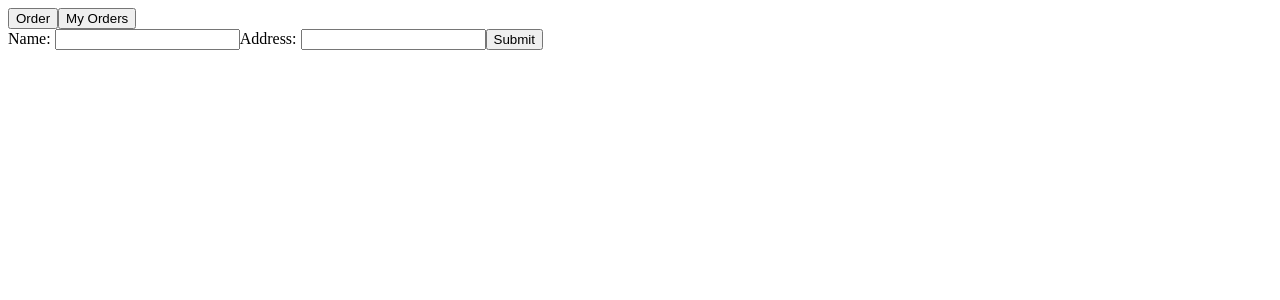
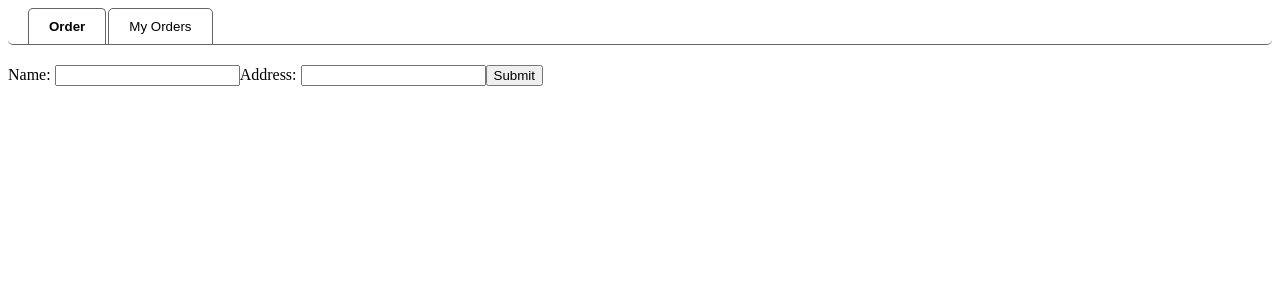
Before and after one commit to indian-coder-aarush/3D-Printing-Website, a React (Create React App) app in the folder frontend/: page / in a window 1280 px wide. Shown: the top 300 px of the page. Built offline with nearby package versions, Linux system fonts and the light colour scheme.

Commit message:
did some styling

```diff
--- a/frontend/src/App.css
+++ b/frontend/src/App.css
@@ -1,38 +1,26 @@
-.App {
-  text-align: center;
+.tab_buttons {
+    padding: 10px 20px;
+    margin-left: 0;
+    background-color: #ffffff;
+    cursor: pointer;
+    border: 1px solid #656565;
+    border-bottom: 1px solid #656565; /* normal border */
+    border-radius: 5px 5px 0 0; /* rounded top corners */
+    margin-right: 2px;
+    margin-bottom: -1.5px;
 }
 
-.App-logo {
-  height: 40vmin;
-  pointer-events: none;
+.tab_buttons:hover {
+    background-color: #b1b1b1;
 }
 
-@media (prefers-reduced-motion: no-preference) {
-  .App-logo {
-    animation: App-logo-spin infinite 20s linear;
-  }
+.tab_buttons.is_active {
+    border-bottom: none; /* hide bottom border of active tab */
+    font-weight: bold;
 }
 
-.App-header {
-  background-color: #282c34;
-  min-height: 100vh;
-  display: flex;
-  flex-direction: column;
-  align-items: center;
-  justify-content: center;
-  font-size: calc(10px + 2vmin);
-  color: white;
+.Button-Container {
+    border-bottom: 1px solid #656565;
+    padding-left: 20px; /* pull up to connect with active tab */
+    border-radius: 0 0 5px 5px;
 }
-
-.App-link {
-  color: #61dafb;
-}
-
-@keyframes App-logo-spin {
-  from {
-    transform: rotate(0deg);
-  }
-  to {
-    transform: rotate(360deg);
-  }
-}
--- a/frontend/src/App.js
+++ b/frontend/src/App.js
@@ -1,22 +1,36 @@
-import React, {useState} from 'react';
+import React, { useState } from "react";
+import "./App.css";
 import Order from "./Order";
 
 function App() {
-    const [Tab, setTab] = useState("Order");
-    let tab;
-    if (Tab === "Order") {
-        tab = <Order />;
-    }
-    else if (Tab === "My Orders") {
-        tab = <div></div>;
-    }
+    const [activeTab, setActiveTab] = useState("Order");
+
+    const tabs = [
+        { id: "Order", label: "Order", content: <Order /> },
+        { id: "My Orders", label: "My Orders", content: <div>Your orders will appear here</div> }
+    ];
+
     return (
-    <div >
-        <button onClick = {() => setTab("Order")}>Order</button>
-        <button onClick = {() => setTab("My Orders")}>My Orders</button>
-        <div>{tab}</div>
-    </div>
-  );
+        <div>
+            {/* Tab Buttons */}
+            <div className="Button-Container">
+                {tabs.map((tab) => (
+                    <button
+                        key={tab.id}
+                        className={`tab_buttons ${activeTab === tab.id ? "is_active" : ""}`}
+                        onClick={() => setActiveTab(tab.id)}
+                    >
+                        {tab.label}
+                    </button>
+                ))}
+            </div>
+
+            {/* Tab Content */}
+            <div style={{ marginTop: "20px" }}>
+                {tabs.find((tab) => tab.id === activeTab)?.content}
+            </div>
+        </div>
+    );
 }
 
 export default App;
```
